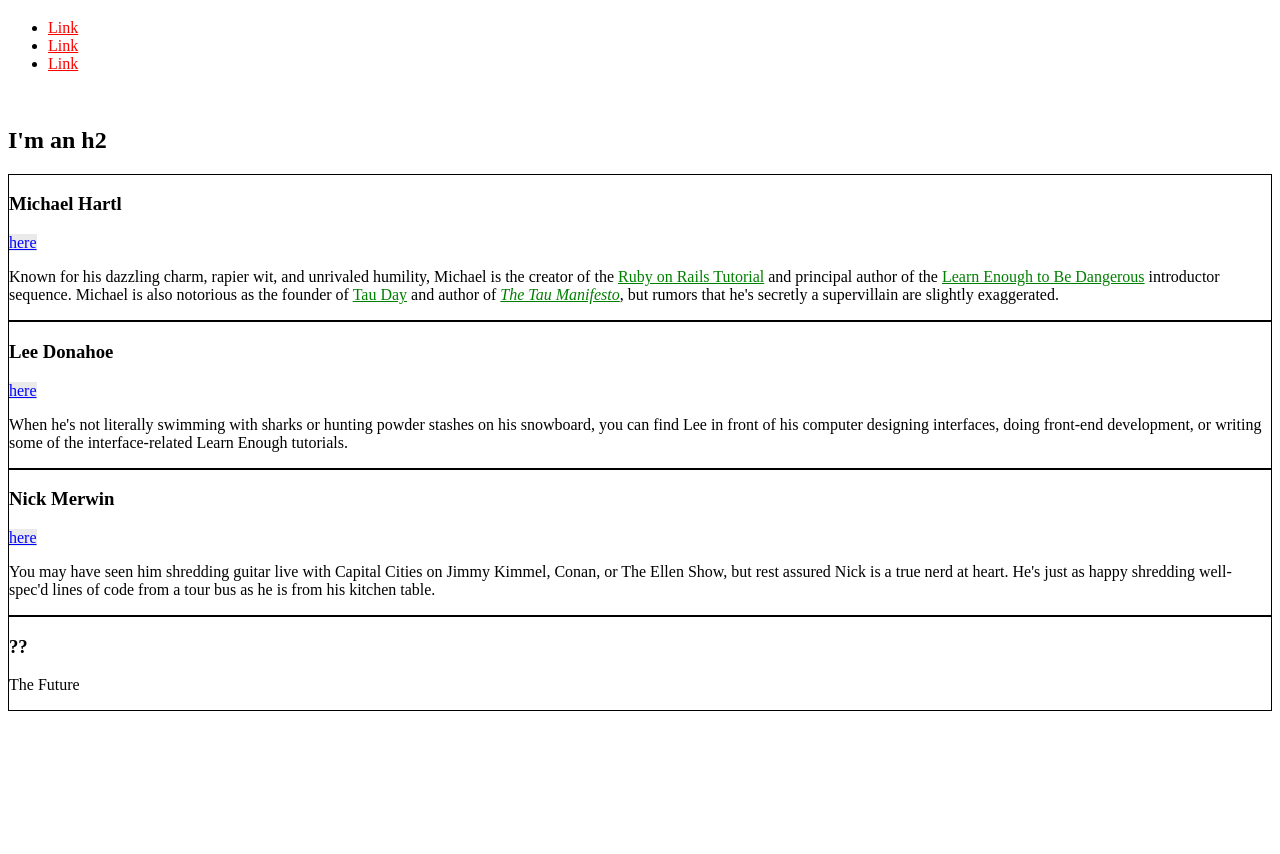
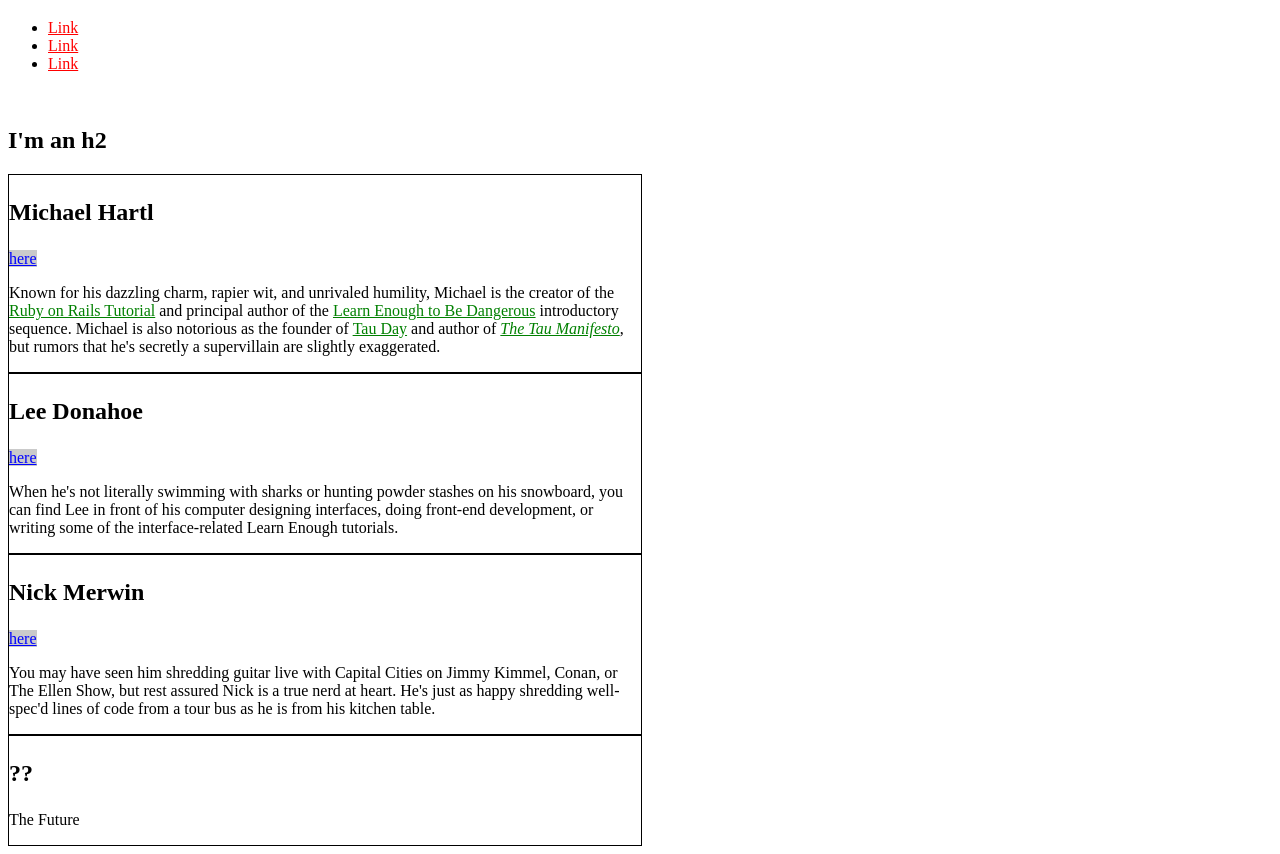
Before and after one commit to btlarkin/btlarkin.github.io, a plain HTML site: page index.html in a window 1280 px wide. Shown: the part 61-915 px from the top of the page. Before the commit the page ends 800 px from the top, so only its background shows below. Drawn offline with Linux system fonts and the light colour scheme.

Commit message:
add style wrapper

```diff
--- a/index.html
+++ b/index.html
@@ -14,18 +14,29 @@
 
         /* Social Styles */
         .social-link {
-            background: rgba(150, 150, 150, .2);
+            background: rgba(150, 150, 150, 0.5);
             color: blue;
         }
 
         /* Bio Styles */
-        .bio-box {
+         .bio-wrapper {
+            font-size: 24px;
+        }
+         .bio-box {
             border: 1px solid black;
+            font-size: 1rem;
+            width: 50%;
         }
-
+        .bio-box h3 {
+            font-size: 1.5em;
+        }
+        .bio-copy {
+            font-size: 1em;
+        }
         .bio-copy a {
             color: green;
         }
+
     </style>
 </head>
 
@@ -45,6 +56,7 @@
     </ul>
     <br>
     <h2>I'm an h2</h2>
+    <div class="bio-wrapper">
     <div class="bio-box">
         <h3>Michael Hartl</h3>
         <a href="https://x.com/mhartl" class="social-link">here</a>
@@ -52,7 +64,7 @@
             <p>
                 Known for his dazzling charm, rapier wit, and unrivaled humility, Michael is the creator of the <a
                     href="https://www.railstutorial.org/">Ruby on Rails Tutorial</a> and principal author of the <a
-                    href="https://learnenough.com/">Learn Enough to Be Dangerous</a> introductor sequence. Michael is
+                    href="https://learnenough.com/">Learn Enough to Be Dangerous</a> introductory sequence. Michael is
                 also
                 notorious as the founder of <a href="https://tauday.com/">Tau Day</a> and author of <a
                     href="https://tauday.com/tau-manifesto"><em>The Tau Manifesto</em></a>, but rumors that he's
@@ -90,4 +102,5 @@
             The Future
         </p>
     </div>
+    </div>
 </body </html>
```
